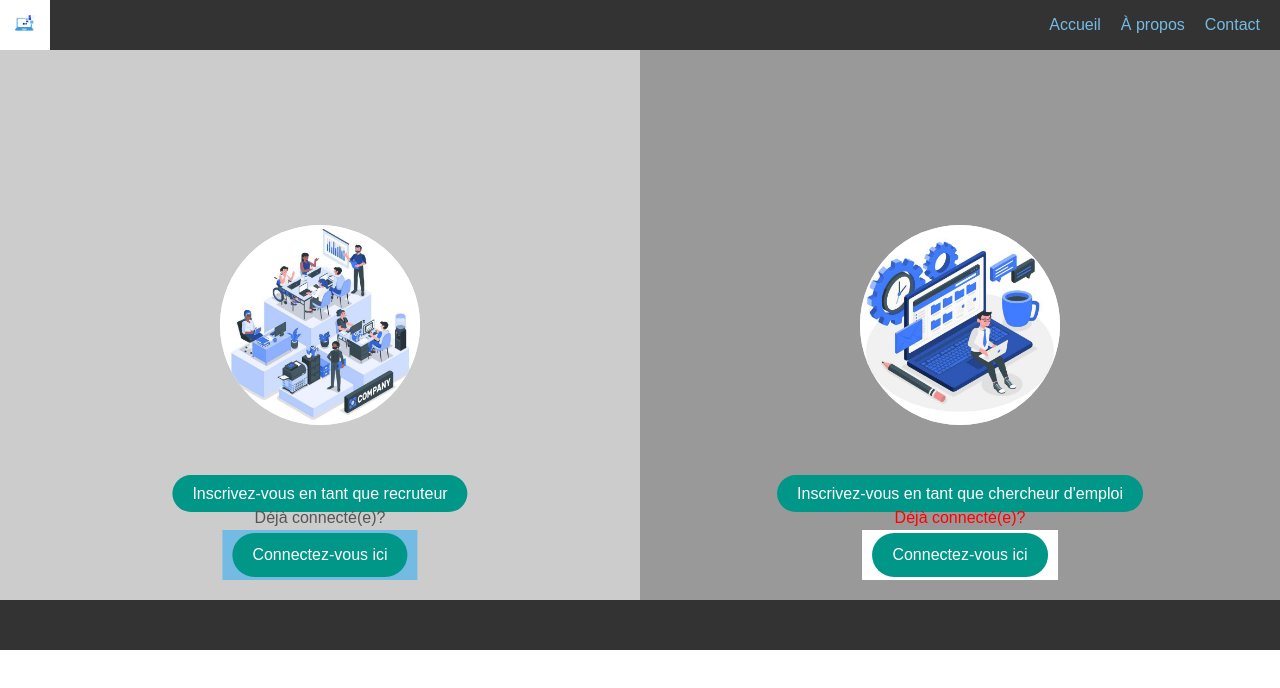
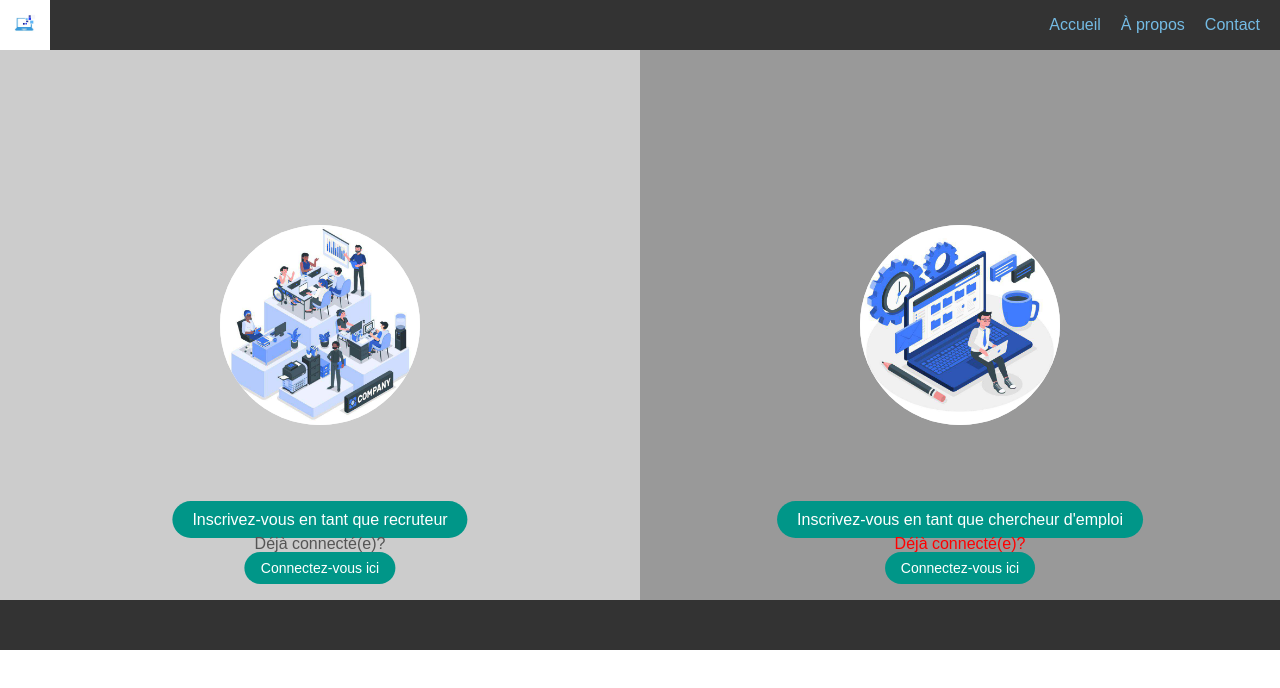
Before and after one commit to Jeffried-Dev/Projet-AWS, a React (Create React App) app in the folder frontend/: page / in a window 1280 px wide. Shown: the top 688 px of the page. Built offline with nearby package versions, Linux system fonts and the light colour scheme.

Commit message:
modifier les dimensions du  button

```diff
--- a/frontend/src/Components/homePage/rectangle/rectangle.css
+++ b/frontend/src/Components/homePage/rectangle/rectangle.css
@@ -37,11 +37,11 @@
   white-space: nowrap;
 
 }
-
+/*
 .button:hover {
   background-color: #00796b;
 }
-
+*/
 .long-text {
   width: 800px;
   white-space: nowrap; /* Empêche le saut de ligne */
@@ -57,7 +57,7 @@
   margin-top: 10px;
 }
 
-
+/*
 .left-bottom-button {
   background-color: #74BBE4;
   color: white
@@ -68,8 +68,8 @@
   background-color: #ffff;
   color: #056BB3
 
-}
-
+}*/
+/*
 .bottom-button {
   width: 100px;
   height: 50px;
@@ -82,3 +82,8 @@
   width: auto;
   text-align: center;
 }
+*/
+.button-small {
+  padding: 8px 16px;
+  font-size: 14px;
+}
--- a/frontend/src/Components/homePage/rectangle/rectangle.tsx
+++ b/frontend/src/Components/homePage/rectangle/rectangle.tsx
@@ -38,8 +38,8 @@ const Rectangle: React.FC<RectangleProps> = ({ color, bottomTextColor, isLeftBut
         {/* Utilisation de la balise Link pour la navigation */}
         <Link to="./inscription" className="button">{phrase}</Link>
         <div className="bottom-text" style={{ color: bottomTextColor }}>{bottomText}</div>
-        {isLeftButtonVisible && <button className="bottom-button left-bottom-button"> <Link to="./page1" className="button">Connectez-vous ici</Link></button>}
-        {isRightButtonVisible && <button className="bottom-button right-bottom-button"> <Link to="./loginentre" className="button">Connectez-vous ici</Link></button>}
+        {isLeftButtonVisible && <button className="bottom-button left-bottom-button"> <Link to="./page1" className="button button-small">Connectez-vous ici</Link></button>}
+        {isRightButtonVisible && <button className="bottom-button right-bottom-button"> <Link to="./loginentre" className="button button-small">Connectez-vous ici</Link></button>}
       </div>
     </div>
   );
```
